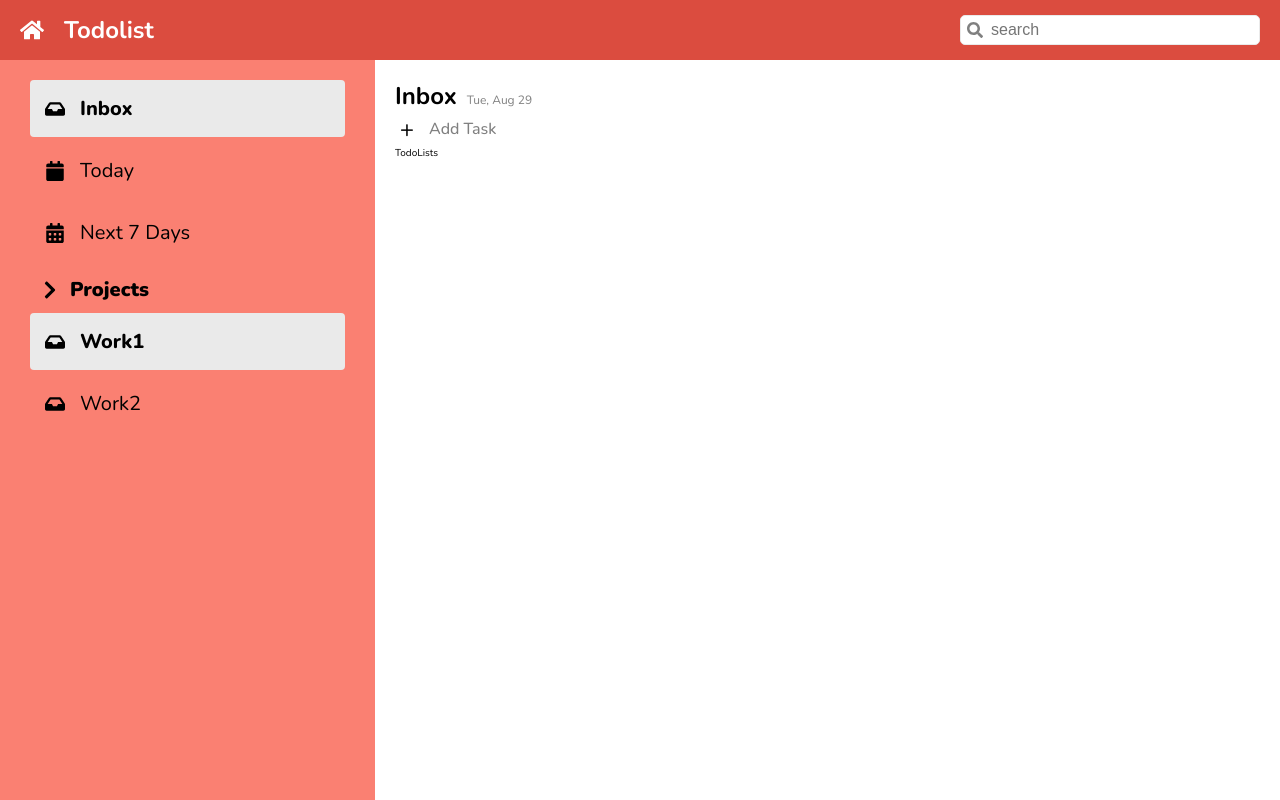
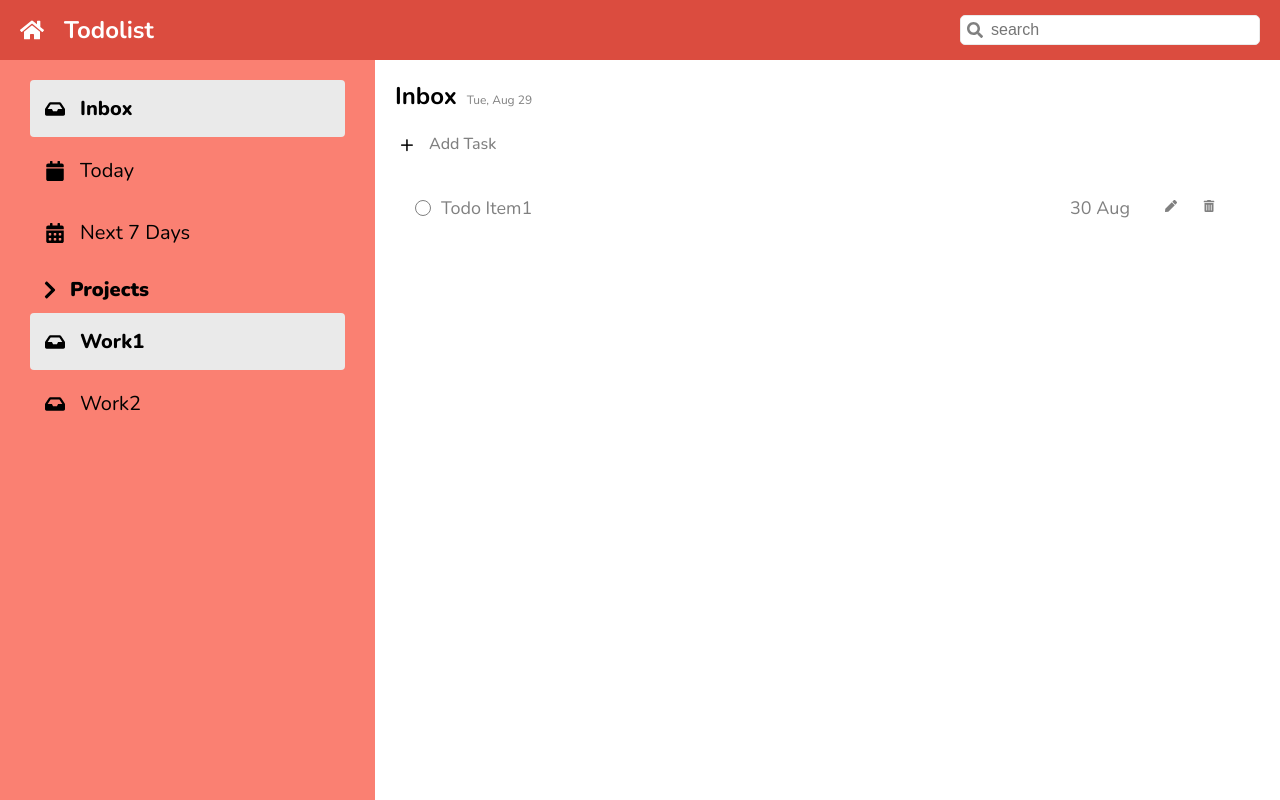
Before and after one commit to Droped17/cc15-my-todolist, a React (Create React App) app: page / in a window 1280 px wide. Built offline with nearby package versions, Linux system fonts and the light colour scheme.

Commit message:
update: 31/8 Current

```diff
--- a/src/app.scss
+++ b/src/app.scss
@@ -76,6 +76,6 @@
 .todo__container{
   display: flex;
   flex-direction: column;
-  gap: 5px;
+  gap: 20px;
   padding: 20px;
 }
--- a/src/components/Todo/TodoCreate.jsx
+++ b/src/components/Todo/TodoCreate.jsx
@@ -1,4 +1,5 @@
-import styles from './TodoCreate..module.scss';
+import styles from './TodoCreate.module.scss';
+
 
 function TodoCreate(){
     return (
--- a/src/components/Todo/TodoLists.jsx
+++ b/src/components/Todo/TodoLists.jsx
@@ -1,8 +1,27 @@
-import styles from './TodoLists.module.scss';
+import styles from "./TodoLists.module.scss";
+import { FaTrashAlt, FaPen,FaRegCircle } from "react-icons/fa";
 function TodoLists() {
   return (
-    <div>TodoLists</div>
-  )
+    <>
+      <ul className={styles.todo__lists}>
+        <li className={styles.todo}>
+          <span className={styles.todo__checkbox}>
+            {/* <FaRegCircle></FaRegCircle> */}
+          </span>
+          <p className={styles.todo__task}>Todo Item1</p>
+          <span className={styles.todo__date}>30 Aug</span>
+          <div className={styles.todo__action}>
+            <span className={styles.todo__edit}>
+              <FaPen></FaPen>
+            </span>
+            <span className={styles.todo__delete}>
+              <FaTrashAlt></FaTrashAlt>
+            </span>
+          </div>
+        </li>
+      </ul>
+    </>
+  );
 }
 
-export default TodoLists
+export default TodoLists;
--- a/src/components/Todo/TodoLists.module.scss
+++ b/src/components/Todo/TodoLists.module.scss
@@ -1 +1,46 @@
 @import '../../index.scss';
+
+.todo{
+    display: flex;
+    align-items: center;
+    gap: 10px;
+    cursor: pointer;
+    font-size: 1.8rem;
+    border-radius: 4px;
+    color: $grey-dark;
+    padding: 20px;
+
+
+    &:hover{
+        background-color: $grey-light;
+
+    }
+
+
+    &__checkbox{
+        display: flex;
+        align-items: center;
+        height: 16px;
+        width: 16px;
+        display: block;
+        border: 1px solid $grey-dark;
+        border-radius: 16px;
+        line-height: 16px;
+    }
+
+    &__task{
+        flex: 1;
+    }
+
+    &__date{
+
+    }
+
+    &__action{
+        flex-basis: 100px;
+        display: flex;
+        justify-content: space-evenly;
+        color: $grey-dark;
+        font-size: 1.2rem;
+    }
+}
```
Also changed, not shown: src/components/Todo/TodoCreate.module.scss (renamed from src/components/Todo/TodoCreate..module.scss).
